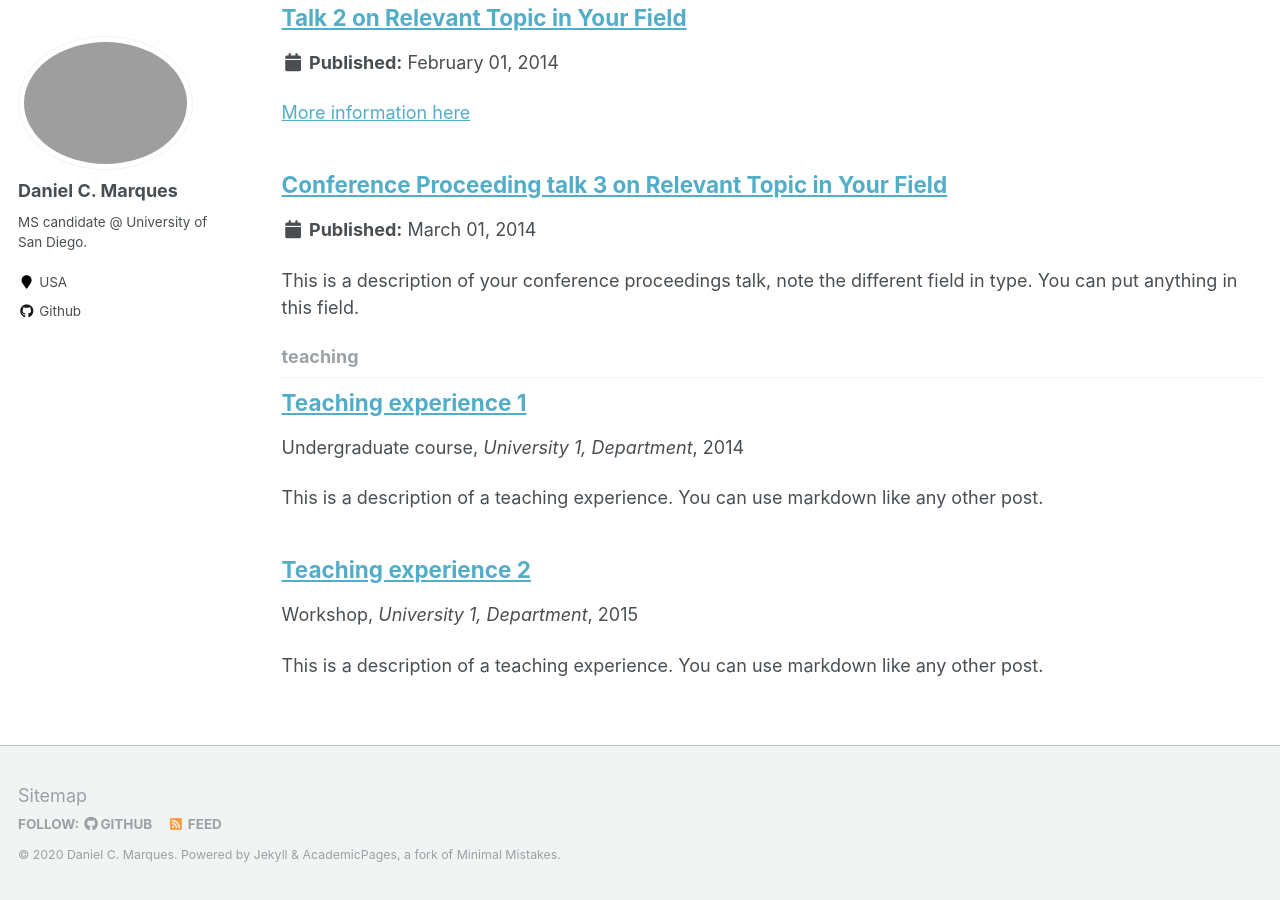
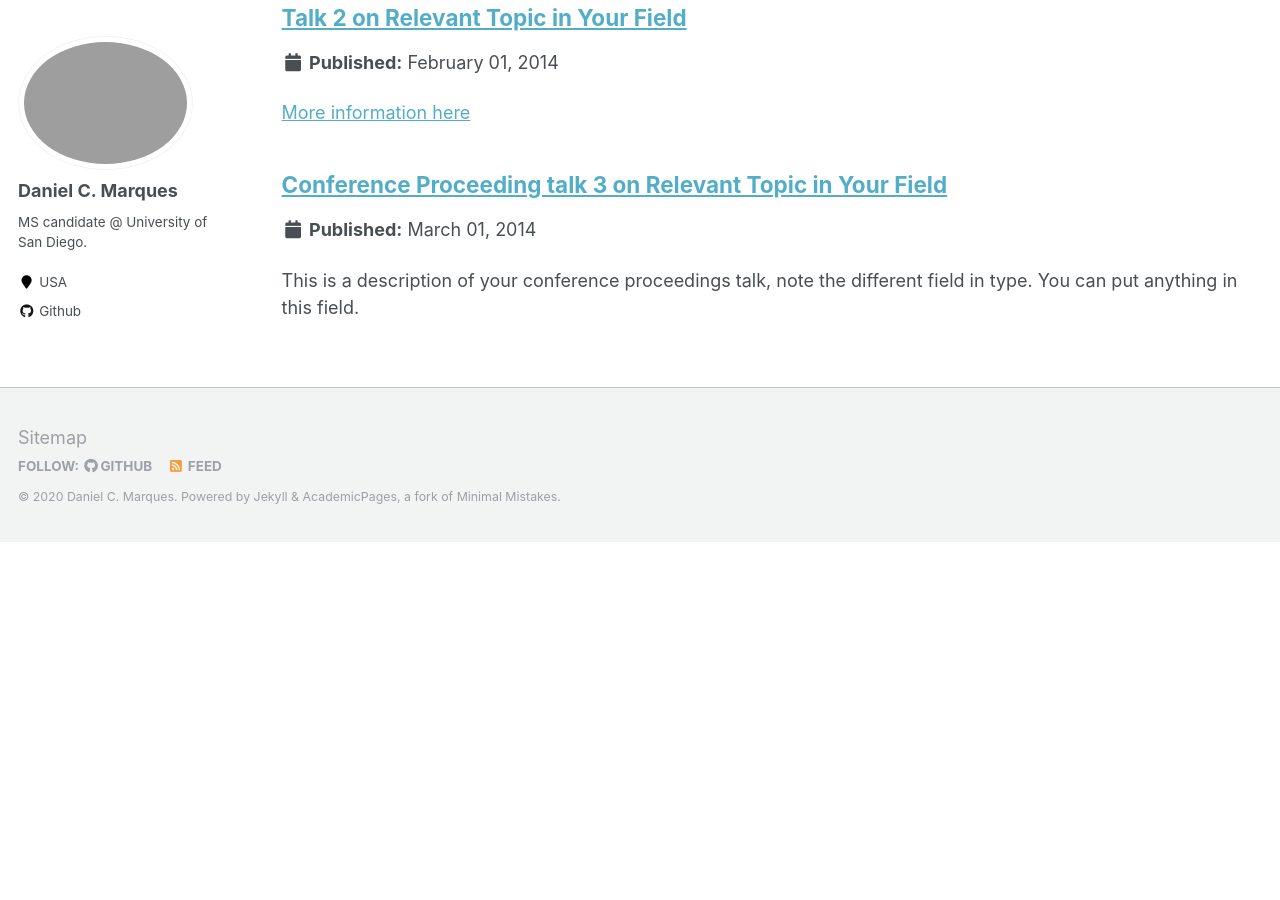
Before and after one commit to danielcmarques/danielcmarques.github.io, a Jekyll site: the page built from _pages/collection-archive.html, in a window 1280 px wide and 900 px high, scrolled down 2288 px. Built offline with Jekyll 4.4.1, drawn with Linux system fonts in a browser that asks for light colours; after the commit the page ends 2830 px from its top, so only the background shows below that; part of the change alters nothing that is shown.

Commit message:
Update _config.yml

```diff
--- a/_config.yml
+++ b/_config.yml
@@ -175,9 +175,9 @@ kramdown:
 
 # Collections
 collections:
-  teaching:
-    output: true
-    permalink: /:collection/:path/
+# #  teaching:
+#     output: true
+#     permalink: /:collection/:path/
   publications:
     output: true
     permalink: /:collection/:path/
@@ -209,15 +209,15 @@ defaults:
     values:
       layout: single
       author_profile: true
-  # _teaching
-  - scope:
-      path: ""
-      type: teaching
-    values:
-      layout: single
-      author_profile: true
-      share: true
-      comments: true
+  # # _teaching
+  # - scope:
+  #     path: ""
+  #     type: teaching
+  #   values:
+  #     layout: single
+  #     author_profile: true
+  #     share: true
+  #     comments: true
   # _publications
   - scope:
       path: ""
@@ -226,7 +226,7 @@ defaults:
       layout: single
       author_profile: true
       share: true
-      comments: true
+      comments: false
   # _portfolio
   - scope:
       path: ""
@@ -235,7 +235,7 @@ defaults:
       layout: single
       author_profile: true
       share: true
-      comment: true
+      comment: false
   # _talks
   - scope:
       path: ""
@@ -243,7 +243,7 @@ defaults:
     values:
       layout: talk
       author_profile: true
-      share: true
+      share: false
 
 # Sass/SCSS
 sass:
```
